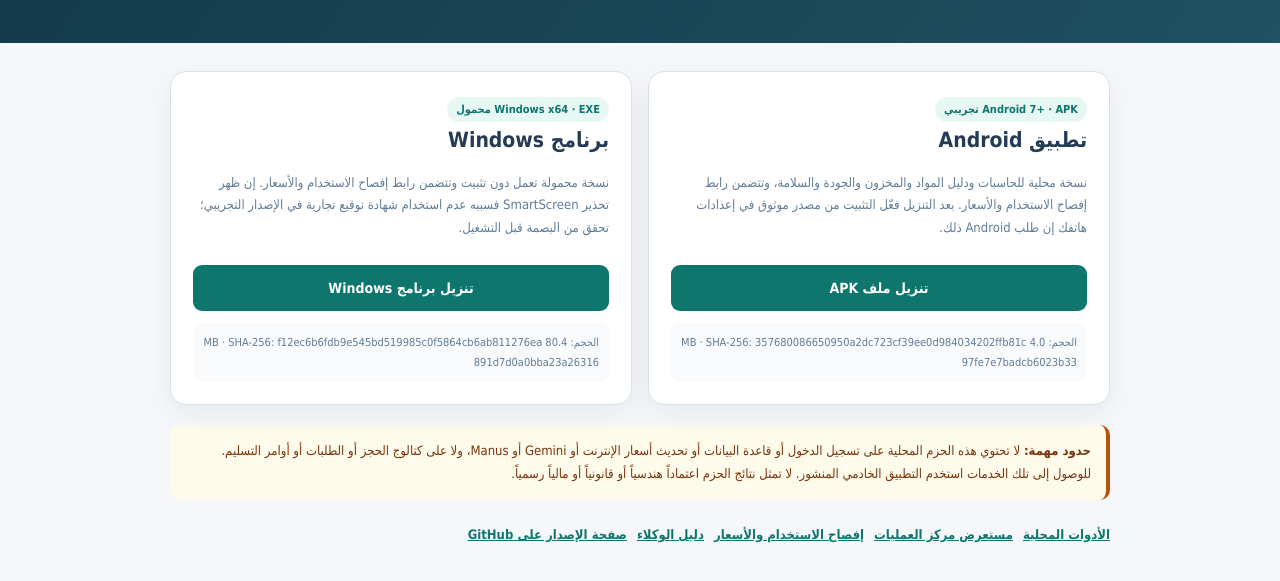
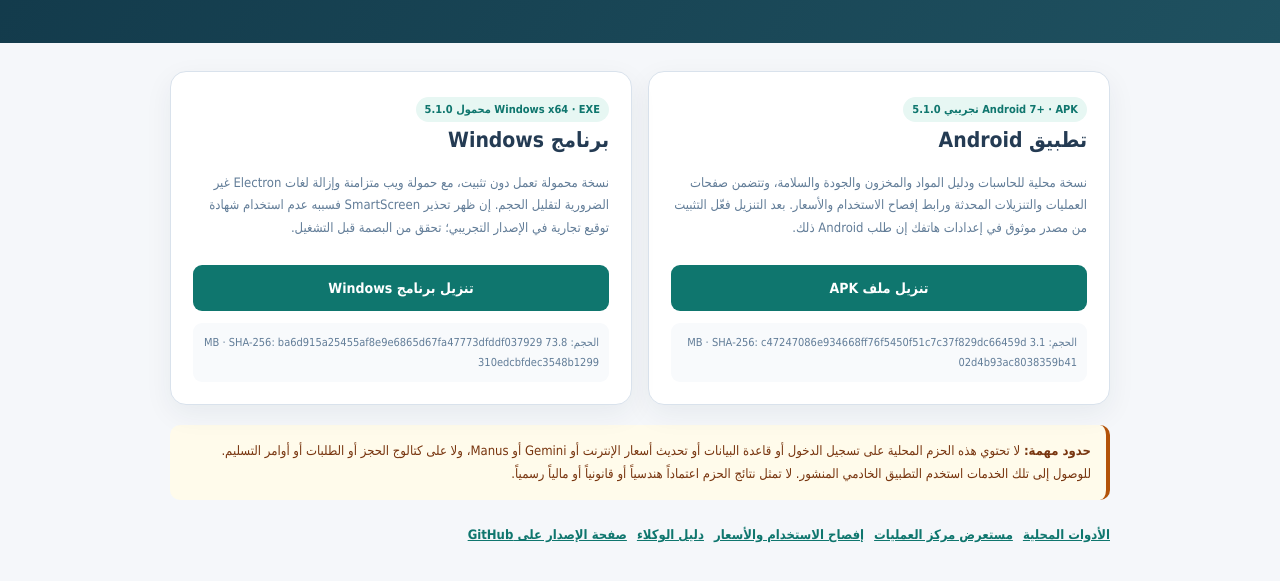
Before and after one commit to Adelninja1one/construction-materials-control, a plain HTML site: page downloads.html in a window 1280 px wide. Shown: the part 223-804 px from the top of the page. Drawn offline with Linux system fonts and the light colour scheme.

Commit message:
release: publish 5.1.0 Android and Windows downloads

```diff
--- a/downloads.html
+++ b/downloads.html
@@ -14,11 +14,11 @@
   <section class="hero"><div><h1>حمّل نسخة الهاتف أو Windows</h1><p>حزم محلية للأدوات الأساسية، مع الحفاظ على الأسرار وبيانات المستخدم خارج ملفات التنزيل.</p></div></section>
   <main class="wrap">
     <div class="grid">
-      <article class="card"><span class="tag">Android 7+ · APK تجريبي</span><h2>تطبيق Android</h2><p>نسخة محلية للحاسبات ودليل المواد والمخزون والجودة والسلامة، وتتضمن رابط إفصاح الاستخدام والأسعار. بعد التنزيل فعّل التثبيت من مصدر موثوق في إعدادات هاتفك إن طلب Android ذلك.</p><a class="button" href="https://github.com/Adelninja1one/construction-materials-control/releases/download/v5.0.1/construction-materials-android-v5.0.1.apk">تنزيل ملف APK</a><div class="meta">الحجم: 4.0 MB · SHA-256: 357680086650950a2dc723cf39ee0d984034202ffb81c97fe7e7badcb6023b33</div></article>
-      <article class="card"><span class="tag">Windows x64 · EXE محمول</span><h2>برنامج Windows</h2><p>نسخة محمولة تعمل دون تثبيت وتتضمن رابط إفصاح الاستخدام والأسعار. إن ظهر تحذير SmartScreen فسببه عدم استخدام شهادة توقيع تجارية في الإصدار التجريبي؛ تحقق من البصمة قبل التشغيل.</p><a class="button" href="https://github.com/Adelninja1one/construction-materials-control/releases/download/v5.0.1/construction-materials-windows-portable-v5.0.1.exe">تنزيل برنامج Windows</a><div class="meta">الحجم: 80.4 MB · SHA-256: f12ec6b6fdb9e545bd519985c0f5864cb6ab811276ea891d7d0a0bba23a26316</div></article>
+      <article class="card"><span class="tag">Android 7+ · APK تجريبي 5.1.0</span><h2>تطبيق Android</h2><p>نسخة محلية للحاسبات ودليل المواد والمخزون والجودة والسلامة، وتتضمن صفحات العمليات والتنزيلات المحدثة ورابط إفصاح الاستخدام والأسعار. بعد التنزيل فعّل التثبيت من مصدر موثوق في إعدادات هاتفك إن طلب Android ذلك.</p><a class="button" href="https://github.com/Adelninja1one/construction-materials-control/releases/download/v5.1.0/construction-materials-android-v5.1.0.apk">تنزيل ملف APK</a><div class="meta">الحجم: 3.1 MB · SHA-256: c47247086e934668ff76f5450f51c7c37f829dc66459d02d4b93ac8038359b41</div></article>
+      <article class="card"><span class="tag">Windows x64 · EXE محمول 5.1.0</span><h2>برنامج Windows</h2><p>نسخة محمولة تعمل دون تثبيت، مع حمولة ويب متزامنة وإزالة لغات Electron غير الضرورية لتقليل الحجم. إن ظهر تحذير SmartScreen فسببه عدم استخدام شهادة توقيع تجارية في الإصدار التجريبي؛ تحقق من البصمة قبل التشغيل.</p><a class="button" href="https://github.com/Adelninja1one/construction-materials-control/releases/download/v5.1.0/construction-materials-windows-portable-v5.1.0.exe">تنزيل برنامج Windows</a><div class="meta">الحجم: 73.8 MB · SHA-256: ba6d915a25455af8e9e6865d67fa47773dfddf037929310edcbfdec3548b1299</div></article>
     </div>
     <div class="notice"><strong>حدود مهمة:</strong> لا تحتوي هذه الحزم المحلية على تسجيل الدخول أو قاعدة البيانات أو تحديث أسعار الإنترنت أو Gemini أو Manus، ولا على كتالوج الحجز أو الطلبات أو أوامر التسليم. للوصول إلى تلك الخدمات استخدم التطبيق الخادمي المنشور. لا تمثل نتائج الحزم اعتماداً هندسياً أو قانونياً أو مالياً رسمياً.</div>
-    <div class="links"><a href="index.html">الأدوات المحلية</a><a href="operations.html">مستعرض مركز العمليات</a><a href="compliance.html">إفصاح الاستخدام والأسعار</a><a href="agents.html">دليل الوكلاء</a><a href="https://github.com/Adelninja1one/construction-materials-control/releases/tag/v5.0.1">صفحة الإصدار على GitHub</a></div>
+    <div class="links"><a href="index.html">الأدوات المحلية</a><a href="operations.html">مستعرض مركز العمليات</a><a href="compliance.html">إفصاح الاستخدام والأسعار</a><a href="agents.html">دليل الوكلاء</a><a href="https://github.com/Adelninja1one/construction-materials-control/releases/tag/v5.1.0">صفحة الإصدار على GitHub</a></div>
   </main>
 </body>
 </html>
```
